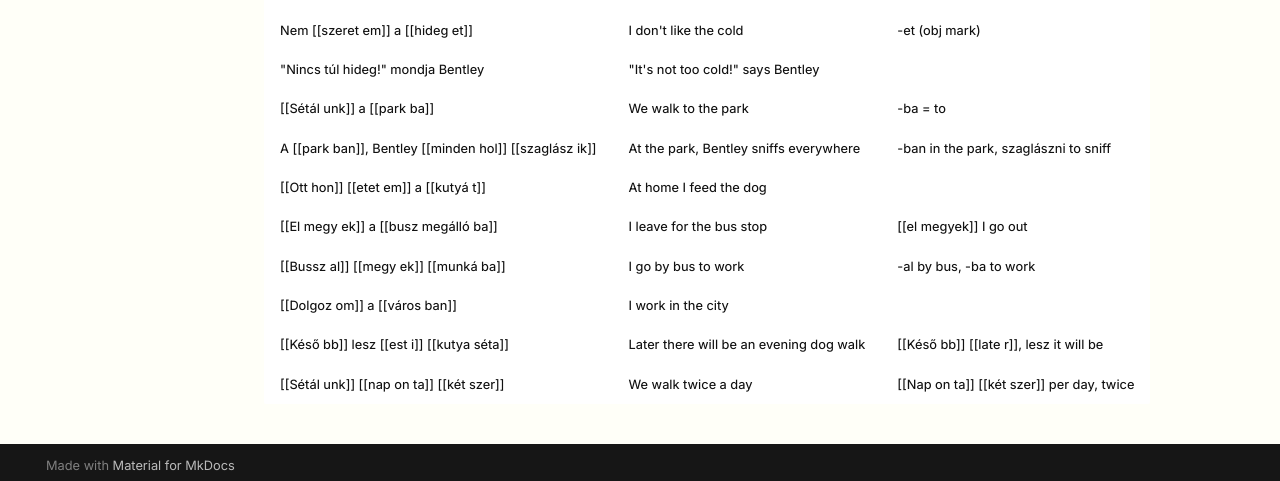
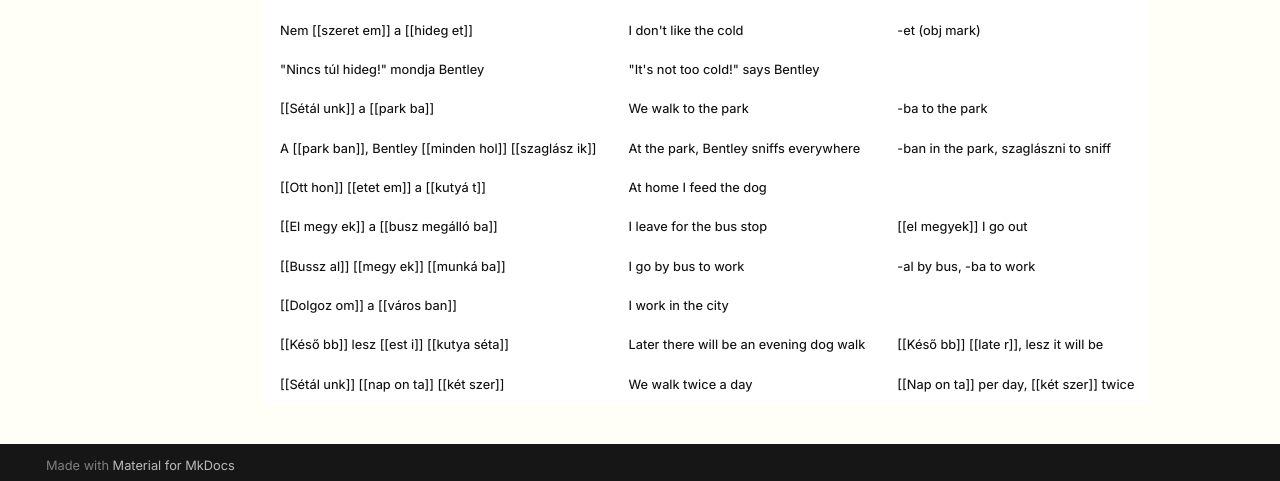
Before and after one commit to baxy750/mhs, an MkDocs documentation site: the page built from docs/week1.md, in a window 1280 px wide and 1022 px high. Shown: the part 534-1015 px from the top of the window. Built offline with MkDocs 1.6.1 and Material for MkDocs 9.7.7, drawn with Linux system fonts in a browser that asks for light colours.

Commit message:
Update content

```diff
--- a/docs/week1.md
+++ b/docs/week1.md
@@ -13,14 +13,14 @@
 | Ma hideg van                                           | It's cold today                         |                                           |
 | Nem [[szeret em]] a [[hideg et]]                       | I don't like the cold                   | -et (obj mark)                            |
 | "Nincs túl hideg!" mondja Bentley                      | "It's not too cold!" says Bentley       |                                           |
-| [[Sétál unk]] a [[park ba]]                            | We walk to the park                     | -ba = to                                  |
+| [[Sétál unk]] a [[park ba]]                            | We walk to the park                     | -ba to the park                           |
 | A [[park ban]], Bentley [[minden hol]] [[szaglász ik]] | At the park, Bentley sniffs everywhere  | -ban in the park, szaglászni to sniff     |
 | [[Ott hon]] [[etet em]] a [[kutyá t]]                  | At home I feed the dog                  |                                           |
 | [[El megy ek]] a [[busz megálló ba]]                   | I leave for the bus stop                | [[el megyek]] I go out                    |
 | [[Bussz al]] [[megy ek]] [[munká ba]]                  | I go by bus to work                     | -al by bus, -ba to work                   |
 | [[Dolgoz om]] a [[város ban]]                          | I work in the city                      |                                           |
 | [[Késő bb]] lesz [[est i]] [[kutya séta]]              | Later there will be an evening dog walk | [[Késő bb]] [[late r]], lesz it will be   |
-| [[Sétál unk]] [[nap on ta]] [[két szer]]               | We walk twice a day                     | [[Nap on ta]] [[két szer]] per day, twice |
+| [[Sétál unk]] [[nap on ta]] [[két szer]]               | We walk twice a day                     | [[Nap on ta]] per day, [[két szer]] twice |
 
 
 <!--
```
